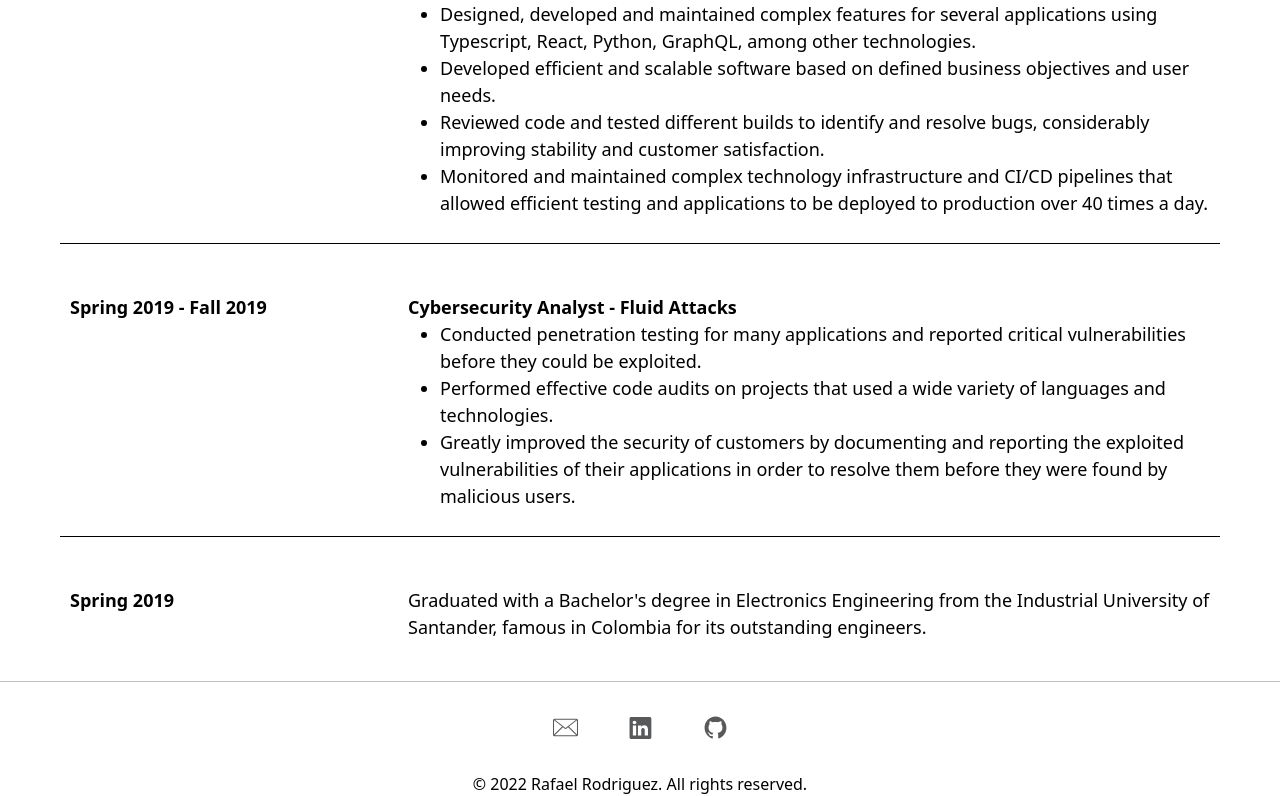
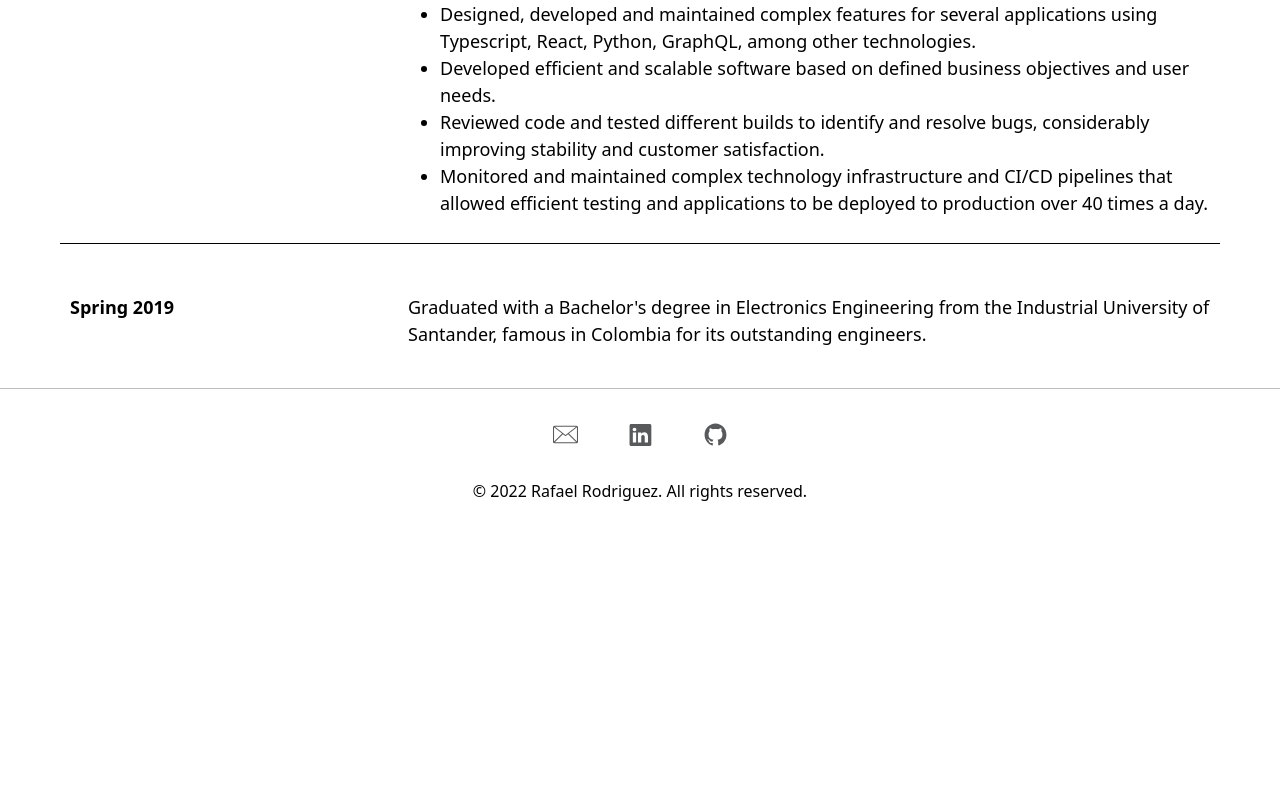
Before and after one commit to rferog/personal-website, a Next.js app: page / in a window 1280 px wide. Shown: the part 2357-3153 px from the top of the page. After the commit the page ends 2860 px from the top, so only its background shows below. Built offline with nearby package versions, Linux system fonts and the light colour scheme.

Commit message:
Simplify experience

```diff
--- a/pages/index.tsx
+++ b/pages/index.tsx
@@ -227,19 +227,6 @@ export default function Home() {
                 </ul>
               </div>
             </div>
-            <div className={styles.experienceItem}>
-              <div className={styles.experienceYear}>
-                {"Spring 2019 - Fall 2019"}
-              </div>
-              <div className={styles.experienceContent}>
-                <strong>{"Cybersecurity Analyst - Fluid Attacks"}</strong>
-                <ul>
-                  <li>{EXPERIENCE_C1}</li>
-                  <li>{EXPERIENCE_C2}</li>
-                  <li>{EXPERIENCE_C3}</li>
-                </ul>
-              </div>
-            </div>
             <div className={styles.experienceItemLast}>
               <div className={styles.experienceYear}>
                 {"Spring 2019"}
```
